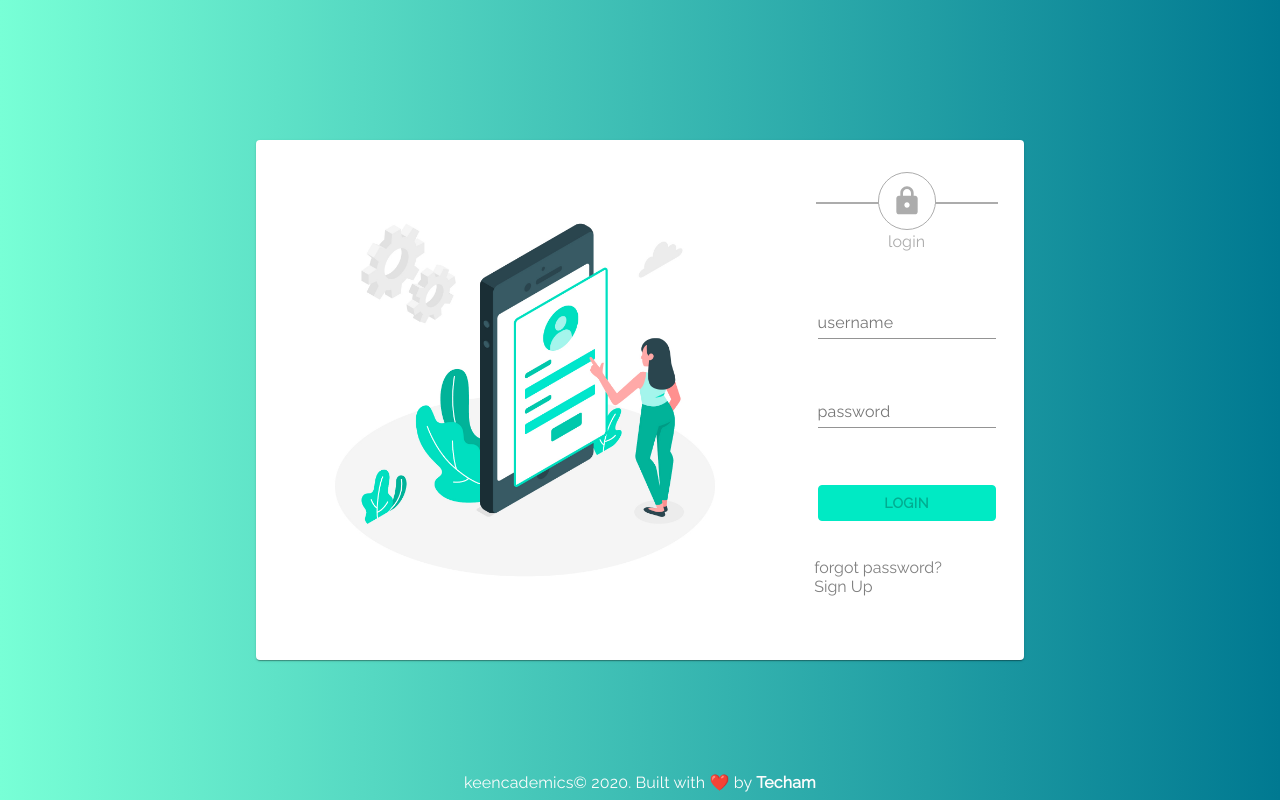
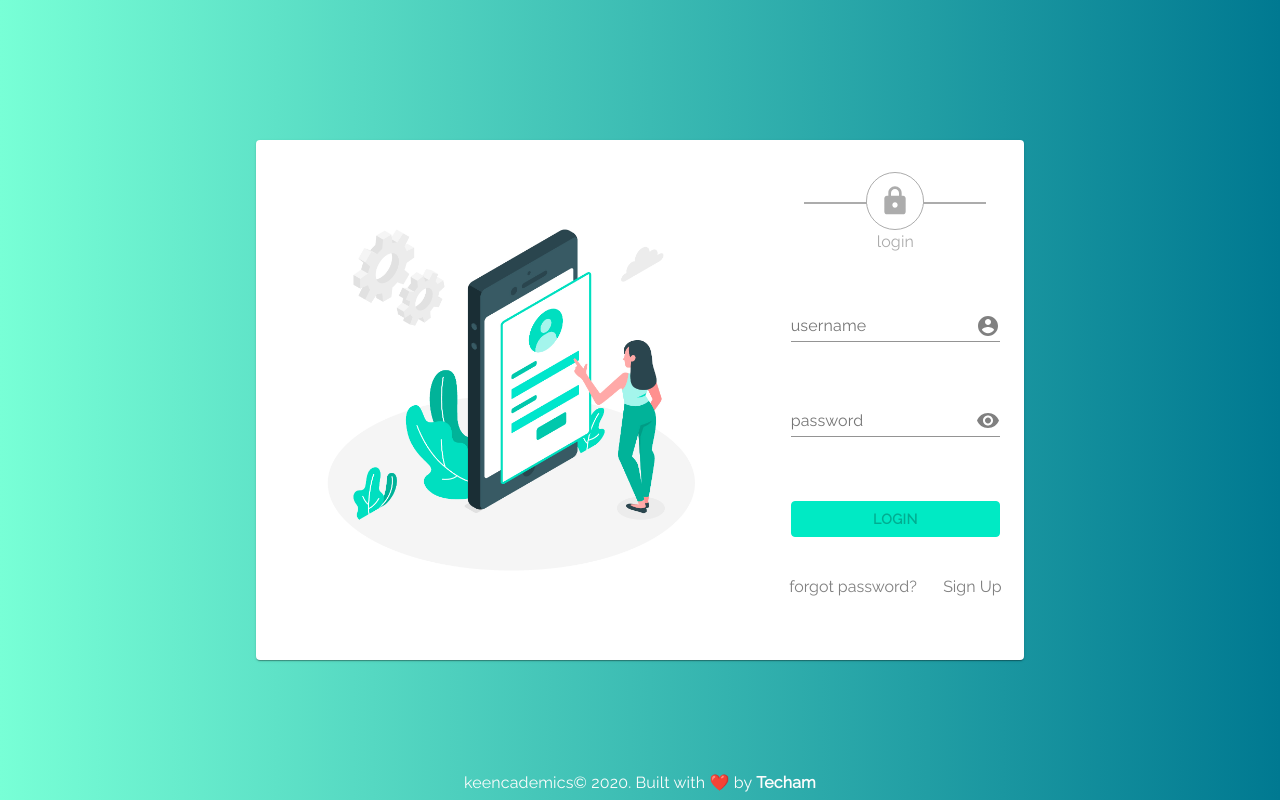
Before and after one commit to techam-group/keenclient, a React (Create React App) app: page /login in a window 1280 px wide. Built offline with nearby package versions, Linux system fonts and the light colour scheme.

Commit message:
fix bug in the formik prop

```diff
--- a/src/styles/login/login.js
+++ b/src/styles/login/login.js
@@ -96,5 +96,9 @@ export const useStyles = makeStyles({
     justifyContent: 'space-around',
     alignItems: 'center',
     height: '100%'
+  },
+  errorFeedback: {
+    color: '#d25151',
+    marginBottom: '0.5rem'
   }
 })
--- a/src/views/Login.jsx
+++ b/src/views/Login.jsx
@@ -1,6 +1,6 @@
 import React, { useState } from 'react';
 import { Link } from 'react-router-dom'
-import { Grid, Paper, TextField, InputAdornment, IconButton, Button, CircularProgress } from '@material-ui/core'
+import { Grid, Paper, TextField, InputAdornment, IconButton, Button, CircularProgress, FormHelperText, FormGroup } from '@material-ui/core'
 import { VisibilityRounded, VisibilityOffRounded, AccountCircleRounded, LockRounded } from '@material-ui/icons'
 import * as yup from 'yup'
 import { Formik } from 'formik'
@@ -45,7 +45,7 @@ const Login = () => {
 					/>
 
 					<Formik
-						initialState={initialState}
+						initialValues={initialState}
 						validationSchema={validationSchema}
 						onSubmit={(values, { setSubmitting, resetForm }) => {
 							console.log('submitting', values)
@@ -63,29 +63,39 @@ const Login = () => {
 						}) => (
 								<form onSubmit={handleSubmit} className={classes.form}>
 									<Grid item xs={12} className={classes.formInputs}>
+										<FormGroup>
 											<TextField
 												label="username"
 												name="username"
 												type='text'
 												fullWidth
+												error={errors.username && touched.username}
 												value={username}
 												onChange={handleChange}
 												onBlur={handleBlur}
-											inputProps={{
+												InputProps={{
 													endAdornment: <InputAdornment position="end">
 														<AccountCircleRounded />
 													</InputAdornment>
 												}}
 											/>
+											{
+												errors.username && touched.username && (
+													<FormHelperText className={classes.errorFeedback}>{errors.username}</FormHelperText>
+												)
+											}
+										</FormGroup>
+										<FormGroup>
 											<TextField
 												label="password"
 												name="password"
 												fullWidth
+												error={errors.password && touched.password}
 												type={showPassword ? 'text' : 'password'}
 												value={password}
 												onChange={handleChange}
 												onBlur={handleBlur}
-											inputProps={{
+												InputProps={{
 													endAdornment: <InputAdornment position="end">
 														<IconButton
 															edge="end"
@@ -100,6 +110,12 @@ const Login = () => {
 													</InputAdornment>
 												}}
 											/>
+											{
+												errors.password && touched.password && (
+													<FormHelperText className={classes.errorFeedback}>{errors.password}</FormHelperText>
+												)
+											}
+										</FormGroup>
 										<Button
 											variant="outlined"
 											fullWidth
```
Lines whose indentation alone changed are shown as unchanged.
